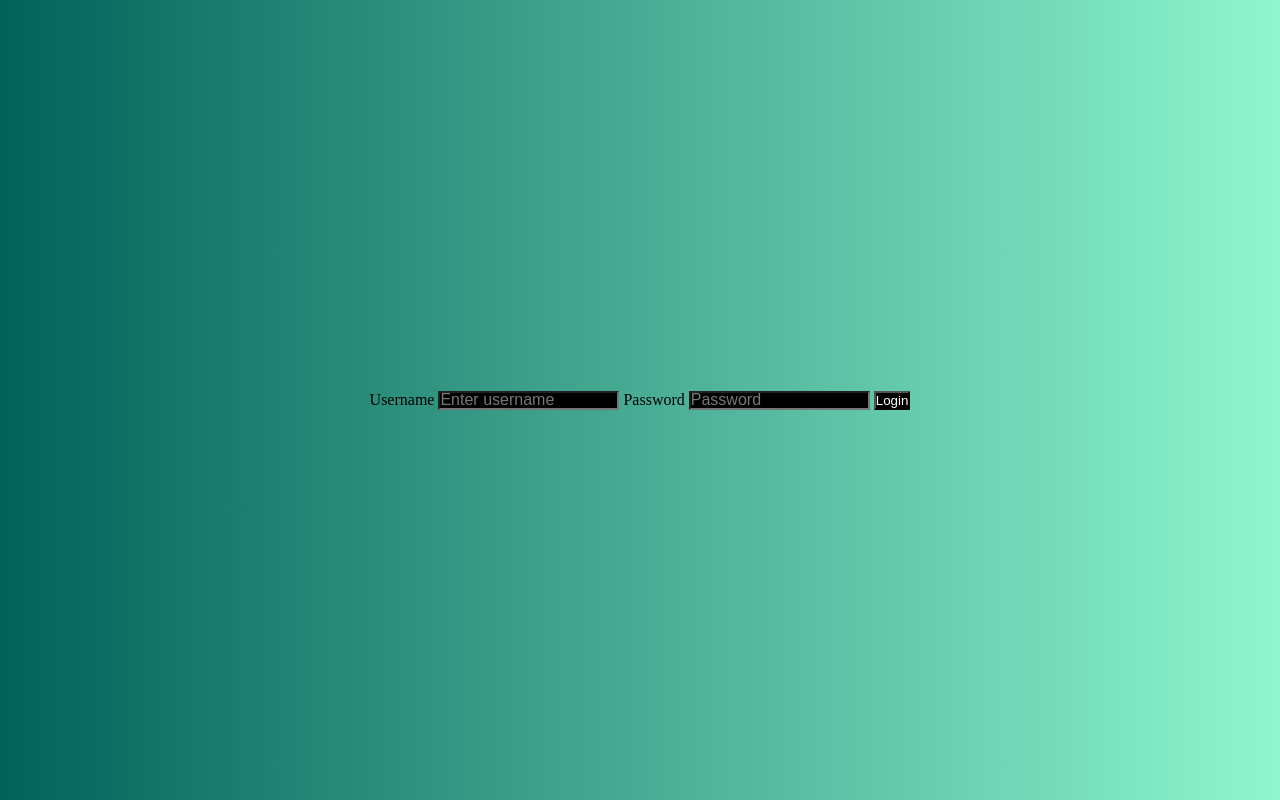
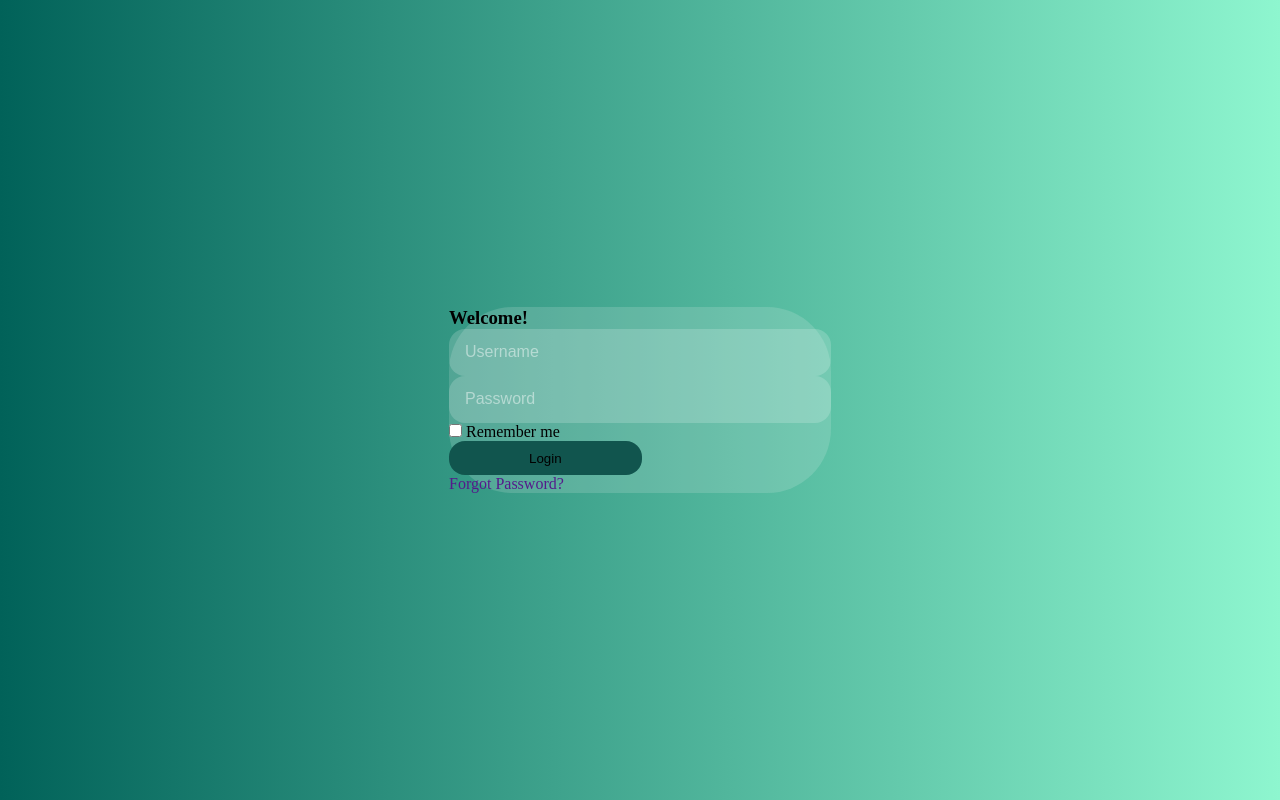
Before and after one commit to Speckled23/SE, a PHP site: page /login/login.php in a window 1280 px wide. Run offline with PHP 8.4, Linux system fonts and the light colour scheme; some libraries are stand-ins or nearby versions.

Commit message:
Update login.php

```diff
--- a/apartment_building/login/login.php
+++ b/apartment_building/login/login.php
@@ -45,22 +45,67 @@
     require_once '../includes/header.php';
 
 ?>
-    <div class="login-container">
-        <form class="login-form" action="login.php" method="post">
-
-            <label for="username">Username</label>
-            <input type="text" id="username" name="username" placeholder="Enter username" required tabindex="1">
-            <label for="password">Password</label>
-            <input id="password" type="password" class="form-control" name="password" placeholder="Password" required autocomplete="current-password" required tabindex="2">
-            <input class="button" type="submit" value="Login" name="submit" tabindex="3">
+<body class="vh-100 gradient-custom">
+    <section>
+        <div class="fs-4">
+            <div class="cardd text-white">
+                <div class="p-4 text-center">
+                    <h3 class="fs-1 mb-5">Welcome!</h3>
+                    <form action="login.php" class="text-white" method="post">
+                        <div class="row justify-content-center align-items-center h-100">
+                            <div class="text-white">
+                            <div class="card-body">
+                                <input type="text" name="username" id="tran" class="text-white " placeholder="Username" required tabindex="1" />
+                            </div>
+                            <div class=" mb-4 card-body">
+                                <input type="password" name="password" id="tran" class="text-white " placeholder="Password" required autocomplete="current-password" required tabindex="2"/>
+                                <i class="bi bi-eye-slash" id="togglePassword"></i>
+                           </div>
+                            <div class="fs-6 mb-4 mx-5 d-flex justify-content-start text-white">
+                                <label>
+                                    <input type="checkbox" name="remember" id="check"> Remember me
+                                </label>
+                            </div>
+                            <button type="submit" class="px-6 mb-1 btncol text-white width" value="Login" name="submit" tabindex="3">Login</button><br>
+                            <a href="" class="fs-6 text-dark no-underline text-white">Forgot Password?</a>
                             <?php
                                 //Display the error message if there is any.
                                 if(isset($error)){
                                     echo '<div><p class="error">'.$error.'</p></div>';
                                 }
+
                             ?>
+                            </div>
+                        </div>
                     </form>
                 </div>
+            </div>
+        </div>
+    </section>
 <?php
     require_once '../includes/footer.php';
 ?>
+    <script>
+        const togglePassword = document
+            .querySelector('#togglePassword');
+
+        const password = document.querySelector('#password');
+
+        togglePassword.addEventListener('click', () => {
+
+            // Toggle the type attribute using
+            // getAttribure() method
+            const type = password
+                .getAttribute('type') === 'password' ?
+                'text' : 'password';
+
+            password.setAttribute('type', type);
+
+            // Toggle the eye and bi-eye icon
+            this.classList.toggle('fa-eye');
+        });
+    </script>
+    <script src="js/jquery.min.js"></script>
+    <script src="js/popper.js"></script>
+    <script src="js/bootstrap.min.js"></script>
+    <script src="js/main.js"></script>
```
Lines whose indentation alone changed are shown as unchanged.
